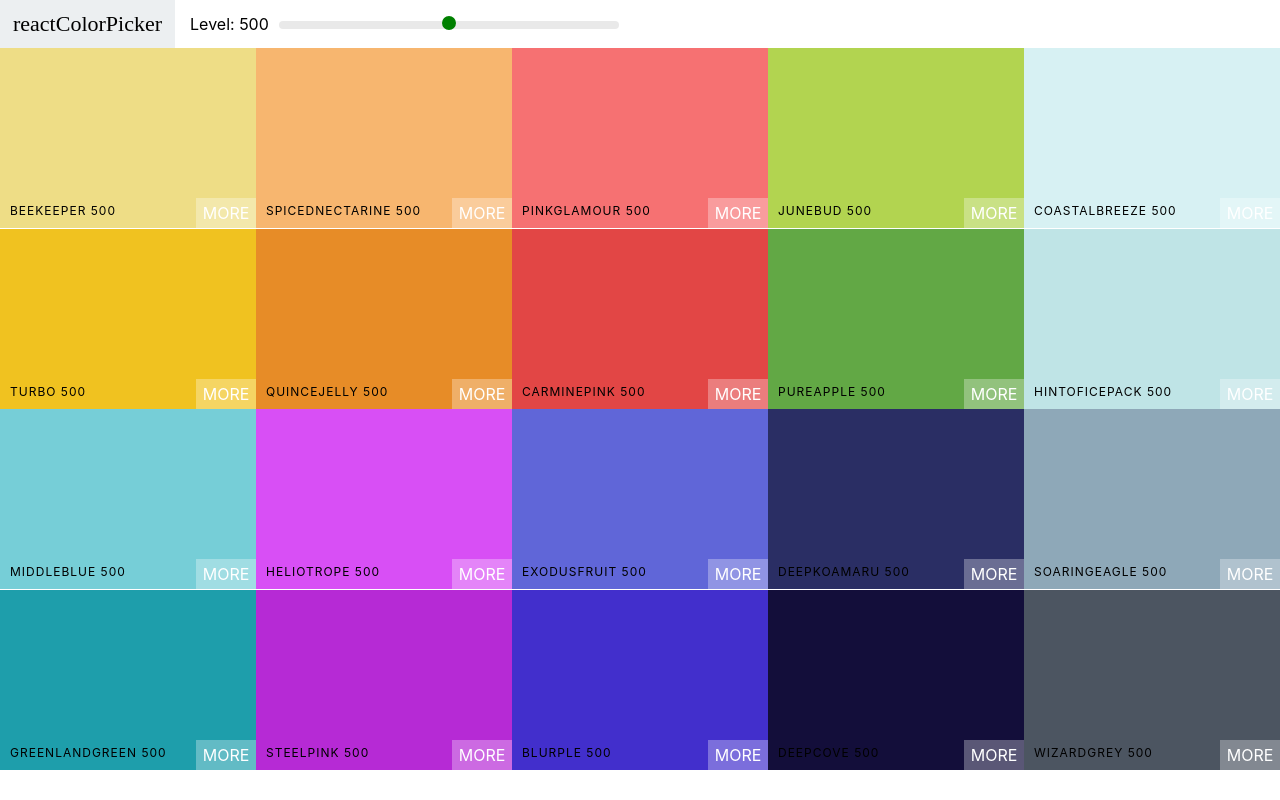
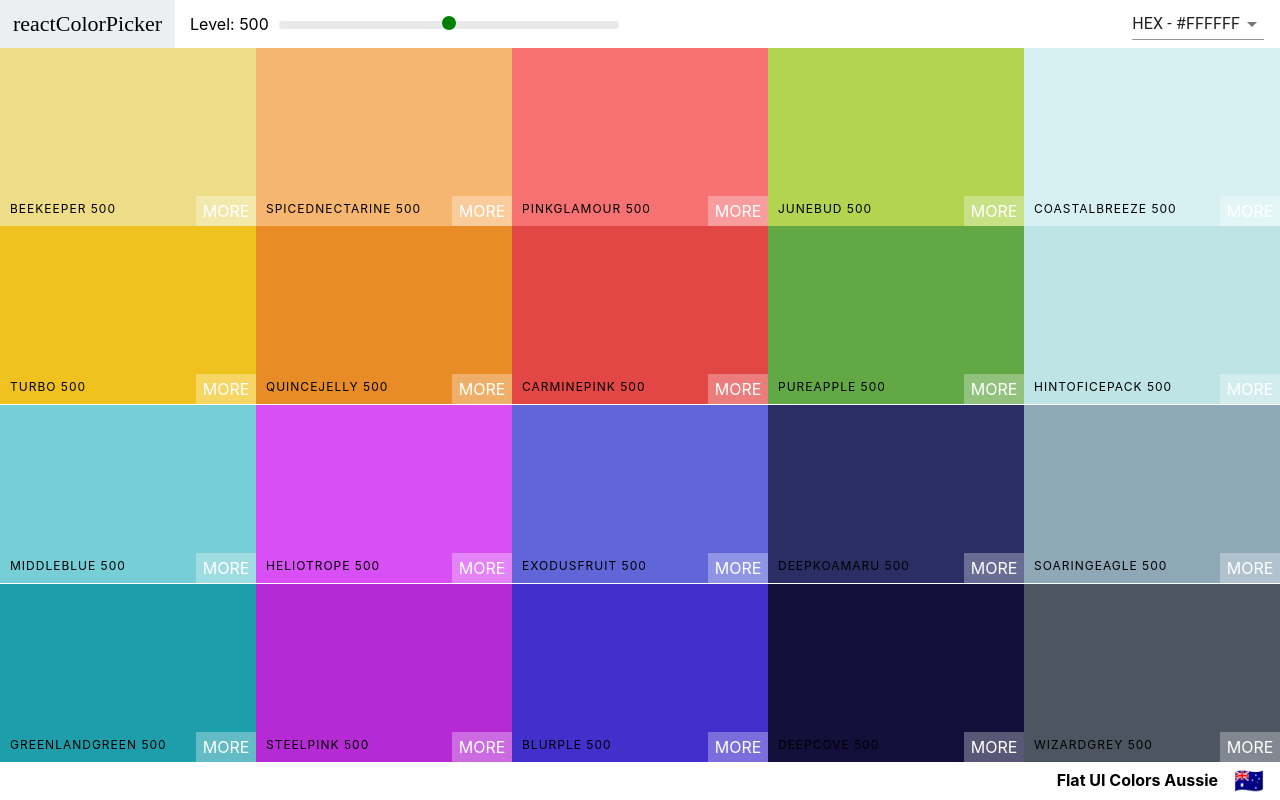
Before and after one commit to nicholaas2cheung/react-color-palette, a React (Create React App) app: page / in a window 1280 px wide. Built offline with nearby package versions, Linux system fonts and the light colour scheme.

Commit message:
finalised navbar

```diff
--- a/package.json
+++ b/package.json
@@ -3,6 +3,8 @@
   "version": "0.1.0",
   "private": true,
   "dependencies": {
+    "@material-ui/core": "^4.11.3",
+    "@material-ui/icons": "^4.11.2",
     "@testing-library/jest-dom": "^5.11.9",
     "@testing-library/react": "^11.2.5",
     "@testing-library/user-event": "^12.6.3",
@@ -11,6 +13,7 @@
     "react": "^17.0.1",
     "react-copy-to-clipboard": "^5.0.3",
     "react-dom": "^17.0.1",
+    "react-router-dom": "^5.2.0",
     "react-scripts": "4.0.2",
     "web-vitals": "^1.1.0"
   },
--- a/src/Navbar.css
+++ b/src/Navbar.css
@@ -42,3 +42,8 @@
     border: 2px solid green;
     box-shadow: none;
 }
+
+.select-container {
+    margin-left: auto;
+    margin-right: 1rem;
+}
--- a/src/Navbar.jsx
+++ b/src/Navbar.jsx
@@ -3,10 +3,32 @@ import React, { Component } from 'react';
 import Slider from 'rc-slider';
 import 'rc-slider/assets/index.css';
 import './Navbar.css';
+import Select from '@material-ui/core/Select';
+import MenuItem from '@material-ui/core/MenuItem';
+import Snackbar from '@material-ui/core/Snackbar';
+import IconButton from '@material-ui/core/IconButton';
+import CloseIcon from '@material-ui/icons/Close';
 
 class Navbar extends Component {
+    constructor(props) {
+        super(props);
+        this.state = { format: 'hex', open: false };
+        this.handleFormatChange = this.handleFormatChange.bind(this);
+        this.closeSnackbar = this.closeSnackbar.bind(this);
+    }
+
+    handleFormatChange(e) {
+        this.setState({ format: e.target.value, open: true });
+        this.props.handleChange(e.target.value);
+    }
+
+    closeSnackbar() {
+        this.setState({ open: false });
+    }
+
     render() {
         const { level, changeLevel } = this.props;
+        const { format } = this.state;
         return (
             <header className="Navbar">
                 <div className="logo">
@@ -24,6 +46,32 @@ class Navbar extends Component {
                         />
                     </div>
                 </div>
+                <div className="select-container">
+                    <Select value={format} onChange={this.handleFormatChange}>
+                        <MenuItem value="hex">HEX - #FFFFFF</MenuItem>
+                        <MenuItem value="rgb">RGB - (255, 255, 255)</MenuItem>
+                        <MenuItem value="rgba">RGBA - (255, 255, 255, 1)</MenuItem>
+                    </Select>
+                </div>
+                <Snackbar
+                    anchorOrigin={{ vertical: 'bottom', horizontal: 'left' }}
+                    open={this.state.open}
+                    autoHideDuration={3000}
+                    message={
+                        <span className="message-id">Format Changed to {format.toUpperCase()}</span>
+                    }
+                    ContentProps={{ 'aria-describedby': 'message-id' }}
+                    onClose={this.closeSnackbar}
+                    action={[
+                        <IconButton
+                            onClick={this.closeSnackbar}
+                            color="inherit"
+                            key="close"
+                            aria-label="close">
+                            <CloseIcon />
+                        </IconButton>
+                    ]}
+                />
             </header>
         );
     }
--- a/src/Palette.css
+++ b/src/Palette.css
@@ -1,7 +1,23 @@
 .Palette {
     height: 100vh;
+    display: flex;
+    flex-direction: column;
 }
 
 .Palette-colors {
     height: 90%;
 }
+
+.Palette-footer {
+    background-color: white;
+    height: 5vh;
+    display: flex;
+    justify-content: flex-end;
+    align-items: center;
+    font-weight: bold;
+}
+
+.emoji {
+    font-size: 1.5rem;
+    margin: 0 1rem;
+}
--- a/src/Palette.jsx
+++ b/src/Palette.jsx
@@ -6,26 +6,37 @@ import './Palette.css';
 class Palette extends Component {
     constructor(props) {
         super(props);
-        this.state = { level: 500 };
+        this.state = { level: 500, format: 'hex' };
         this.changeLevel = this.changeLevel.bind(this);
+        this.changeFormat = this.changeFormat.bind(this);
     }
 
     changeLevel(level) {
         this.setState({ level });
     }
 
+    changeFormat(val) {
+        this.setState({ format: val });
+    }
     render() {
-        const { colors } = this.props.palette;
-        const { level } = this.state;
+        const { colors, paletteName, emoji } = this.props.palette;
+        const { level, format } = this.state;
         const colorBoxes = colors[level].map((color, i) => {
-            return <ColorBox background={color.hex} key={i} name={color.name} />;
+            return <ColorBox background={color[format]} key={i} name={color.name} />;
         });
         return (
             <div className="Palette">
                 {/* Navbar goes here */}
-                <Navbar level={level} changeLevel={this.changeLevel} />
+                <Navbar
+                    level={level}
+                    changeLevel={this.changeLevel}
+                    handleChange={this.changeFormat}
+                />
                 <div className="Palette-colors">{colorBoxes}</div>
-                {/* Footer goes here */}
+                <div className="Palette-footer">
+                    {paletteName}
+                    <span className="emoji">{emoji}</span>
+                </div>
             </div>
         );
     }
```
Also changed, not shown: src/App.css (deleted, +0 -38 lines), src/index.css (+6 -8 lines), 1 other file (tests, documents, lock files or other folders).
